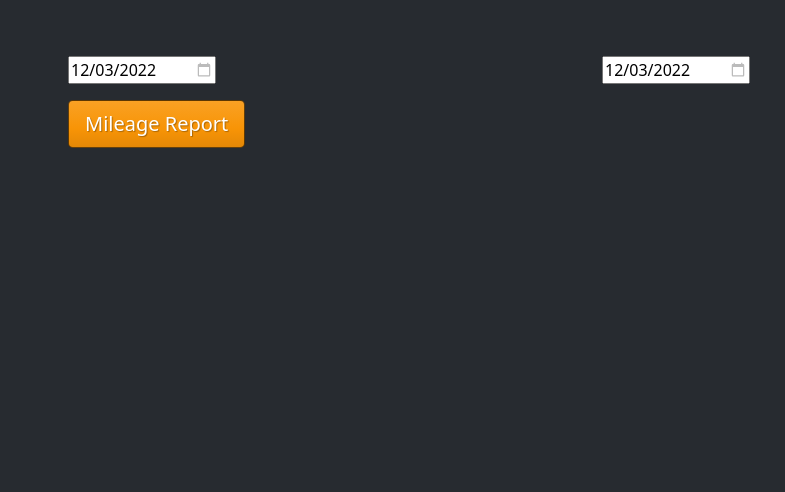
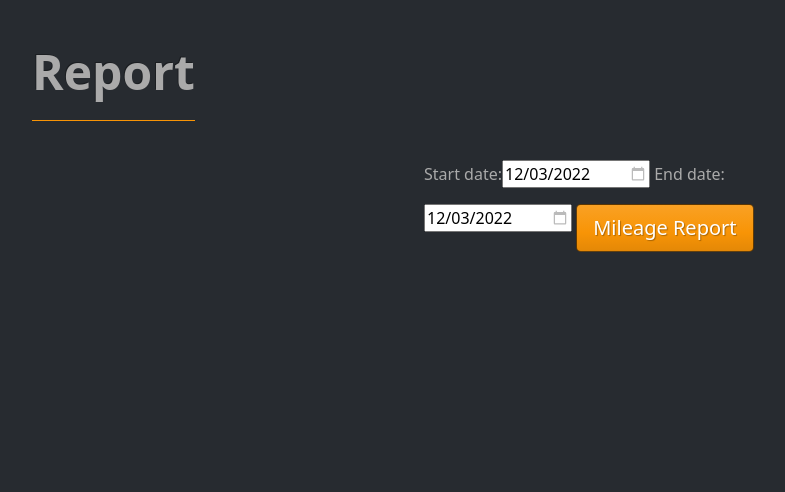
Before and after one commit to JoGorska/mileage-tracker, a Django app: page /reports/ in a window 1280 px wide. Shown: the part 97-589 px from the top of the page, without its empty margins (50-835 px from the left). Run offline with Django 3.2, Linux system fonts and the light colour scheme; the visitor is signed in with stand-in values (Sample User, id 1); some libraries are stand-ins or nearby versions.

Commit message:
Fix error with reporting period form

```diff
--- a/templates/reports/reporting_period_form.html
+++ b/templates/reports/reporting_period_form.html
@@ -2,33 +2,34 @@
 {% load static %}
 {% load bootstrap_tags %}
 {% block content %}
+{% if user.is_authenticated %}
+<div class="container mt-5">
+  <h1 class="display-5 fw-bold lh-1 ">
+    <span class="border-warning pb-3 border-bottom">Report
+    </span>
+  </h1>
+  </div>
+  <div>
+</div>
+  <div class="page-overlay d-flex justify-content-center align-items-center">
 
-{% if user.is_authenticated %}
-<div>
-  <div class="page-overlay d-flex justify-content-center align-items-center">
     <div class="container options-container p-5">
+
+      <div class="row">
+        <div class="col-md-4"></div>
+        <div class="col-md-4">
         <form action="" method="POST">
           {% csrf_token %}
-<div class="row">
-  <div class="col-12 col-lg-6 mb-3">
-    {{ reporting_period_form.start_date | as_bootstrap }}
+          {{ reporting_period_form | as_bootstrap }}
+          <button type="submit" class="btn btn-warning btn-lg mt-3">Mileage Report
+          </button>
+        </form>
       </div>
-  <div class="col-12 col-lg-6 mb-3">
-    {{ reporting_period_form.end_date | as_bootstrap }}
-  </div>
+      <div class="col-md-4"></div>
 
-</div>
-<button type="submit" class="btn btn-warning btn-lg">Mileage Report
-</button>
-
-
-
-  </form>
     </div>
     </div>
   </div>
-
+</div>
 {% endif %}
-
-
 {% endblock %}
```
Lines whose indentation alone changed are shown as unchanged.
